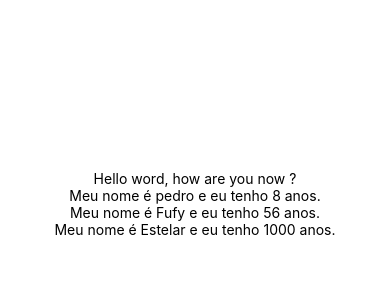
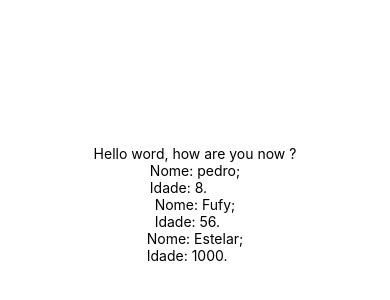
Before and after one commit to Helysson16/Project, a React Native app: screen / in a window 390 px wide. Shown: the part 218-518 px from the top of the page. Built offline with nearby package versions, Linux system fonts and the light colour scheme.

Commit message:
altera a exibição do nome e da idade para 2 linhas

```diff
--- a/gato.js
+++ b/gato.js
@@ -3,7 +3,12 @@ import {View, Text} from 'react-native';
 const Gato = ({nome, idade}) => {
     return(
     <View>
-        <Text>Meu nome é {nome} e eu tenho {idade} anos.</Text>
+        <Text>
+            Nome: {nome};
+        </Text>
+        <Text>
+            Idade: {idade}.
+        </Text>
     </View>
     );
 }
```
